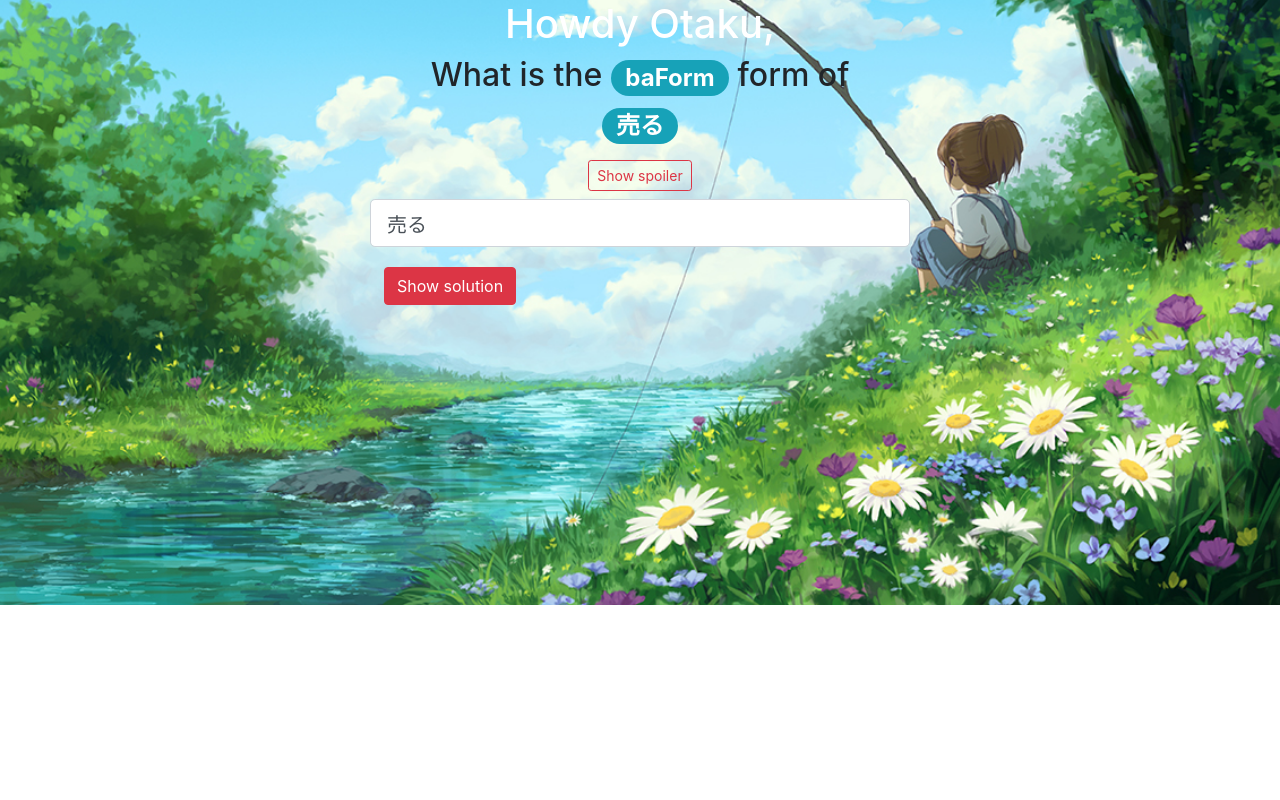
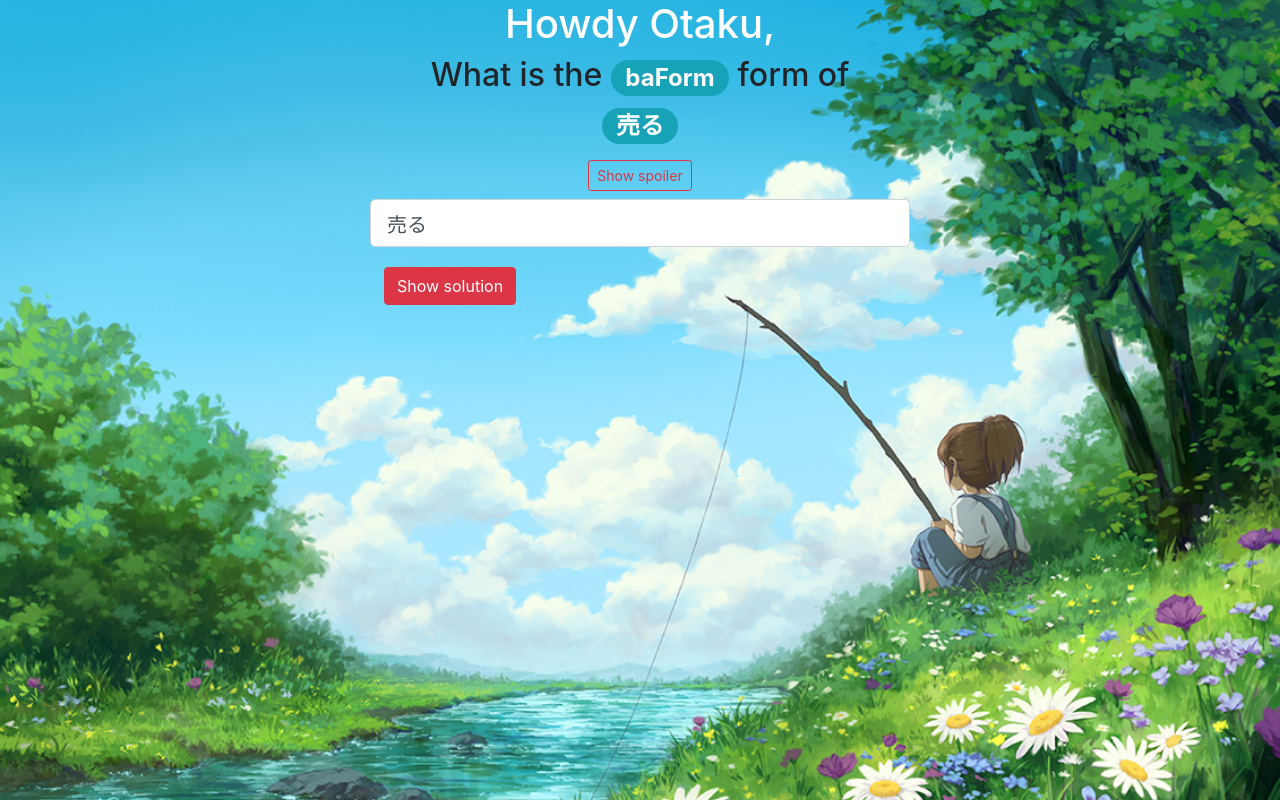
Before and after one commit to Aklakan/japanese-word-forms-trainer, a Vue app: page /#/ in a window 1280 px wide. Built offline with nearby package versions, Linux system fonts and the light colour scheme.

Commit message:
Another fix for the bg image scaling

```diff
--- a/src/components/AppHome.vue
+++ b/src/components/AppHome.vue
@@ -154,8 +154,13 @@ function pickTask() {
 </script>
 
 <style>
-    body {
-      background: url("Djamila_Knopf_Childhood_Memories.jpg") no-repeat center center / cover;
+    html, body {
+      background: url("Djamila_Knopf_Childhood_Memories.jpg");
+      background-repeat:no-repeat;
+      -webkit-background-size: cover;
+      -moz-background-size: cover;
+      -o-background-size: cover;
+      background-size: cover;
     }
 
     h1  {
```
